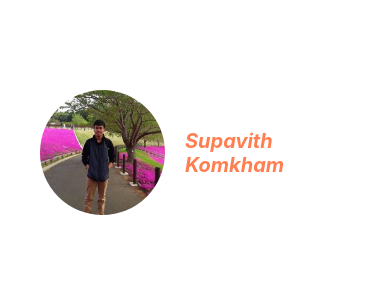
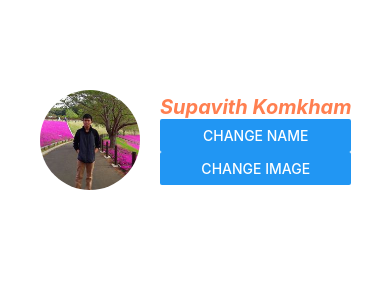
Before and after one commit to SupavithLOL/React_Native_TNI, a React Native app: screen / in a window 390 px wide. Shown: the top 300 px of the page. Built offline with nearby package versions, Linux system fonts and the light colour scheme.

Commit message:
Practice2

```diff
--- a/components/ProfileScreen.tsx
+++ b/components/ProfileScreen.tsx
@@ -1,15 +1,31 @@
-import { StyleSheet, Text, View, Image } from "react-native";
-import React from "react";
+import { StyleSheet, Text, View, Image, Button } from "react-native";
+import React, { useState } from "react";
 import styles from "../styles/styles";
 
 const ProfileScreen = (): React.JSX.Element => {
   const profileImage = require("../assets/profile.jpg");
+  const profileImage2 = require("../assets/cat.jpg");
+  const [name, setName] = useState("Supavith Komkham");
+  const [image, setImage] = useState(profileImage);
+
+  const handleChangeName = () => {
+    setName("New Name");
+  };
+
+  const handleChangeImage = () => {
+    setImage(profileImage2);
+  };
 
   return (
     <View style={styles.container}>
       <View style={styles.profileContainer}>
-        <Image source={profileImage} style={styles.profileImage}/>
-        <Text style={styles.profileName}>Supavith Komkham</Text>
+        <Image source={image} style={styles.profileImage} />
+        <View>
+          <Text style={styles.profileName}>{name}</Text>
+          <Button title="CHANGE NAME" onPress={handleChangeName}/>
+          <Text style={styles.profileName}></Text>
+          <Button title="CHANGE IMAGE" onPress={handleChangeImage} />
+        </View>
       </View>
     </View>
   );
--- a/styles/styles.ts
+++ b/styles/styles.ts
@@ -8,9 +8,9 @@
       },
 
       profileImage: {
-        borderRadius: 100,
-        width: 125,
-        height: 125,
+        borderRadius: 50,
+        width: 100,
+        height: 100,
         marginRight: 20, //ข้อความห่างกับรูป
 
       },
@@ -31,5 +31,6 @@
         color: 'coral',
         fontStyle: 'italic',
         fontWeight: 'bold'
-      }
+      },
+
 })
```
